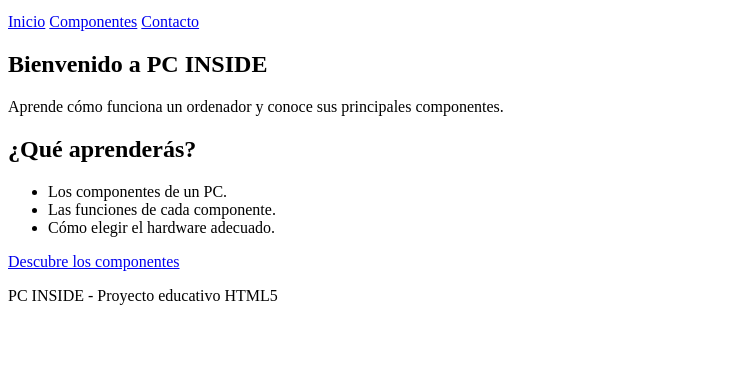
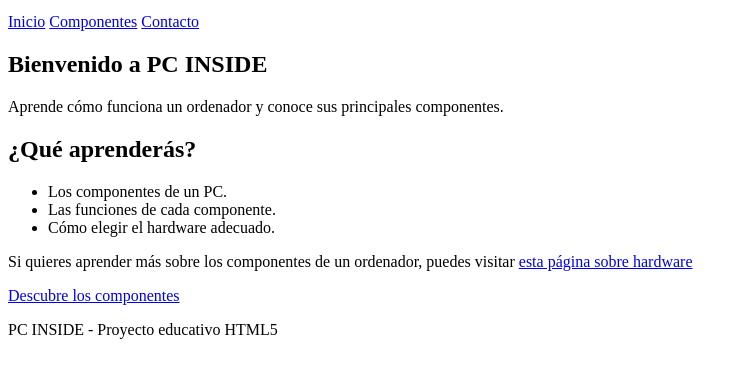
Before and after one commit to lucasgutilos-cell/PC-INSIDE, a plain HTML site: page index.html in a window 1280 px wide. Shown: the part 101-478 px from the top of the page, without its empty margins (0-748 px from the left). Drawn offline with Linux system fonts and the light colour scheme.

Commit message:
Añadido enlace externo sobre hardware

```diff
--- a/index.html
+++ b/index.html
@@ -35,6 +35,10 @@
                 <li>Las funciones de cada componente.</li>
                 <li>Cómo elegir el hardware adecuado.</li>
             </ul>
+            <p>
+                Si quieres aprender más sobre los componentes de un ordenador, puedes visitar <a href="https://es.wikipedia.org/wiki/Hardware"> esta página sobre hardware
+                </a>
+            </p>
 
             <p>
                 <a href="componentes.html">
```
